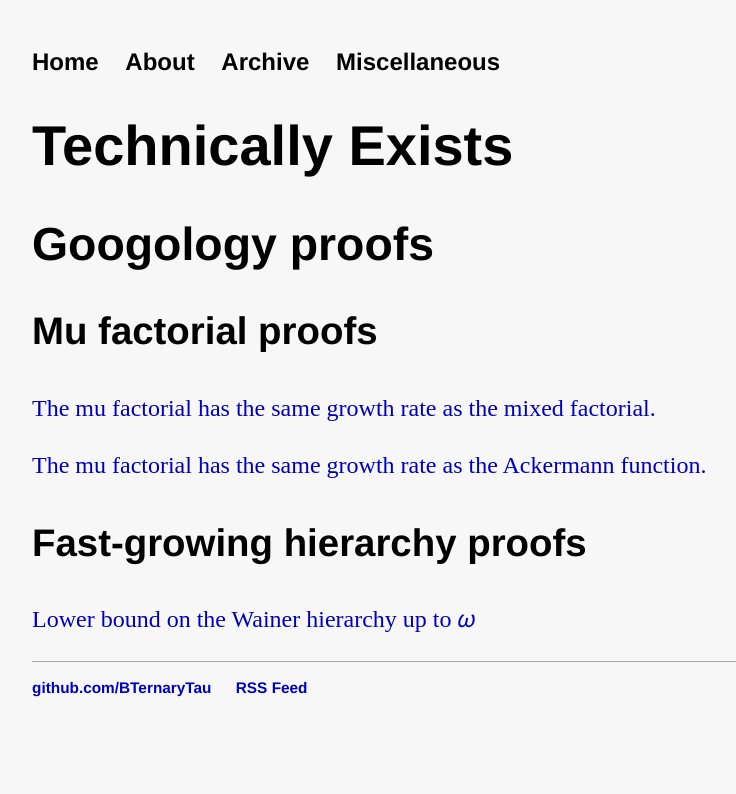
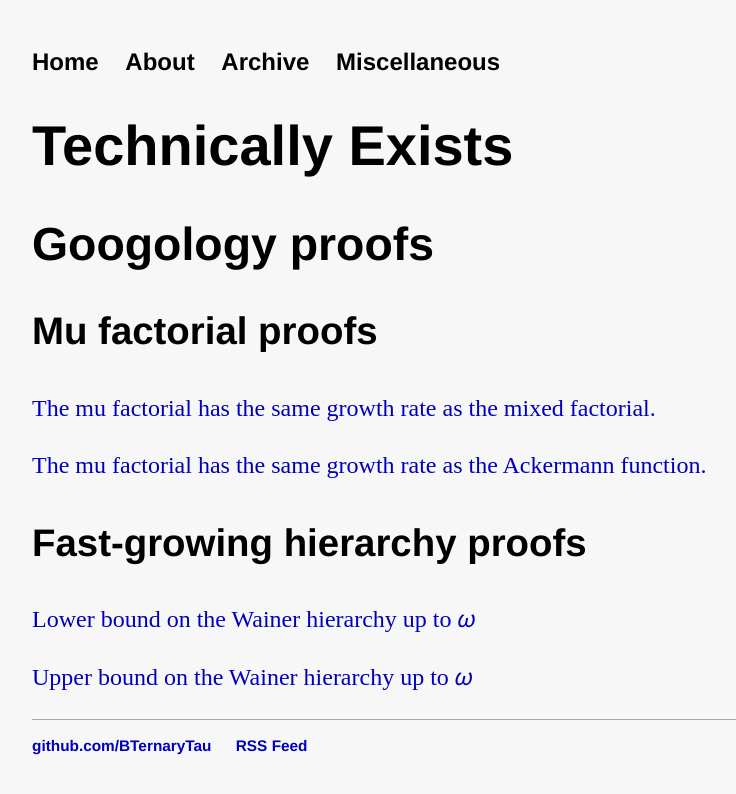
Before and after one commit to BTernaryTau/bternarytau.github.io, a Jekyll site: the page built from miscellaneous/googology/proofs/index.html, in a window 1280 px wide. Shown: the top 794 px of the page, without its empty margins (108-844 px from the left). Built offline with Jekyll 4.4.1, drawn with Linux system fonts in a browser that asks for light colours; comment, search, counter and statistics services are not loaded.

Commit message:
Add link for theorem omega-1

```diff
--- a/miscellaneous/googology/proofs/index.html
+++ b/miscellaneous/googology/proofs/index.html
@@ -13,3 +13,4 @@ description: "A collection of proofs related to googological functions and numbe
 <h3>Fast-growing hierarchy proofs</h3>
 
 <p><a href="/miscellaneous/googology/proofs/theorem-omega-0">Lower bound on the Wainer hierarchy up to 𝜔</a></p>
+<p><a href="/miscellaneous/googology/proofs/theorem-omega-1">Upper bound on the Wainer hierarchy up to 𝜔</a></p>
```
Also changed, not shown: 1 other file.
